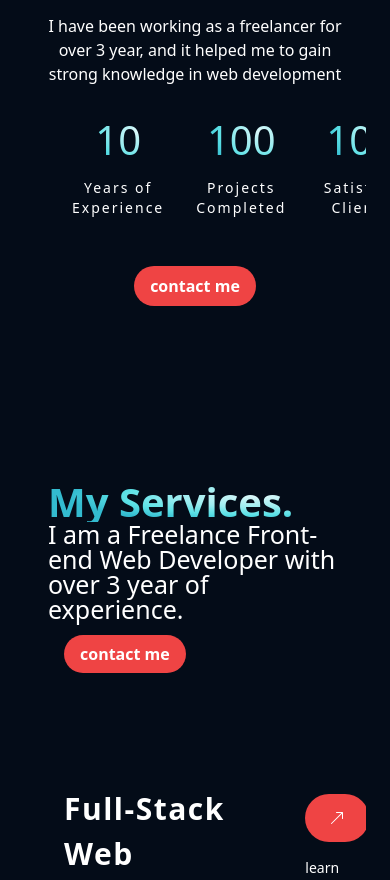
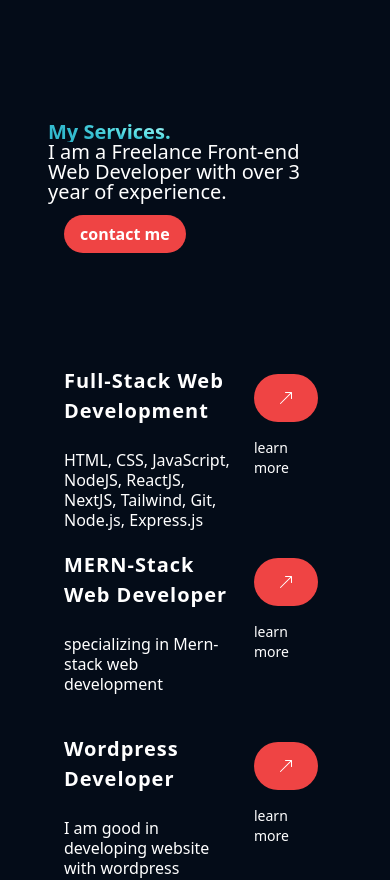
Before and after one commit to martins091/my-portfolio-website, a React (Vite) app: page / in a window 390 px wide. Shown: the part 1680-2560 px from the top of the page. Built offline with nearby package versions, Linux system fonts and the light colour scheme.

Commit message:
fixed something

```diff
--- a/src/components/About.jsx
+++ b/src/components/About.jsx
@@ -22,7 +22,7 @@ const About = () => {
             whileInView={'show'}
             viewport={{once:false, amount:0.3}}
           className=' mix-blend-lighten lg:pr-[20px]'>
-            <img className='h-[660px] w-[100%]' src={Image}  alt='image' />
+            <img className='h-[300px] w-[80%] lg:w-[100%] lg:h-[660px]'  src={Image}  alt='image' />
           </motion.div>
           {/* text */}
           <motion.div
--- a/src/components/Services.jsx
+++ b/src/components/Services.jsx
@@ -35,9 +35,9 @@ const Services = () => {
           whileInView={'show'}
           viewport={{once:false, amount:0.3}}
         >
-          <h2 className='text-[40px] font-bold text-gradient  lg:text-[60px] leading-[1]'>
+          <h2 className='text-[20px] font-bold text-gradient  lg:text-[60px] leading-[1]'>
             My Services.</h2>
-          <h3 className='text-[25px] max-w-[455px] lg:text-[35px] font-secondary
+          <h3 className='text-[20px] max-w-[455px] lg:text-[35px] font-secondary
             leading-[1] '>
           I am a Freelance Front-end Web Developer with over 3 year of
           experience.
@@ -60,10 +60,10 @@ const Services = () => {
             // destructure service
             const { name, description, link } = service;
             return (
-            <div className='border-b border-white/30 h-[146px] mb-[38px]
+            <div className=' h-[146px] mb-[38px]
             flex' key={index}>
               <div className='max-w-[476px]'>
-                <h4 className='text-[30px] tracking-wider
+                <h4 className='text-[20px] tracking-wider lg:text-[30px]
                 font-primary font-semibold mb-6 text-white'>{name}</h4>
                 <p className='font-secondary leading-tight'>
                   {description}
```
